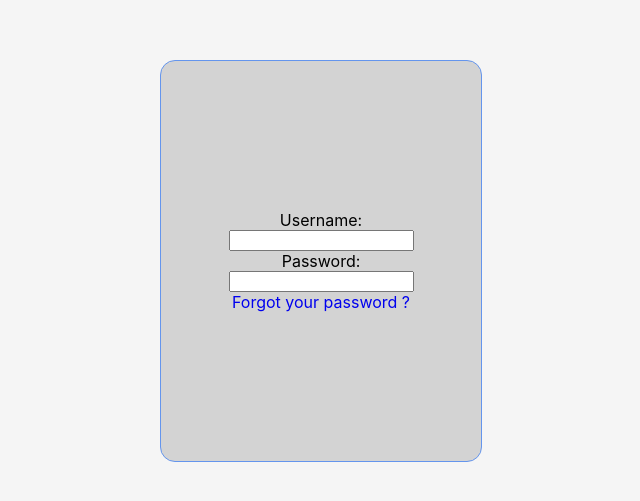
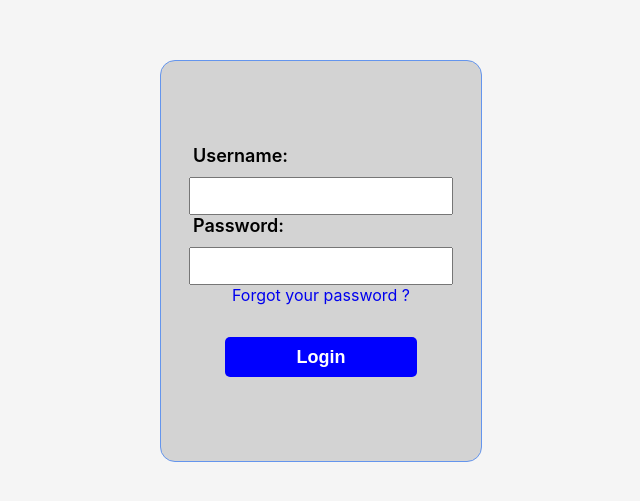
Before and after one commit to YassineKADER/URL_shortener, a React (Vite) app in the folder client/url_shortner/: page / in a window 1280 px wide. Shown: the part 139-640 px from the top of the page, without its empty margins (319-959 px from the left). Built offline with nearby package versions, Linux system fonts and the light colour scheme.

Commit message:
login css update

```diff
--- a/client/url_shortner/src/components/LoginForm.jsx
+++ b/client/url_shortner/src/components/LoginForm.jsx
@@ -8,6 +8,7 @@ export default function LoginForm() {
           <label>Password:</label>
           <input type={"password"}></input>
         <a href="something.com">Forgot your password ?</a>
+        <input type={"submit"} value={"Login"}></input>
       </form>
     </div>
   );
--- a/client/url_shortner/src/components/css/LoginForm.css
+++ b/client/url_shortner/src/components/css/LoginForm.css
@@ -8,7 +8,32 @@
 }
 
 .container form label{
-    display: block;
+    width: 80%;
+    height: 8%;
+    font-size:large;
+    font-weight: 600;
+}
+
+.container form input[type="text"]{
+    width: 80%;
+    height: 8%;
+}
+
+.container form input[type="password"]{
+    width: 80%;
+    height: 8%;
+}
+
+.container form input[type="submit"]{
+    margin: 2rem 0 0 0;
+    font-size:large;
+    font-weight: 600;
+    height: 10%;
+    width: 60%;
+    color: white;
+    background-color: blue;
+    border: transparent 1px solid;
+    border-radius: 5px;
 }
 
 .container form a{
```
